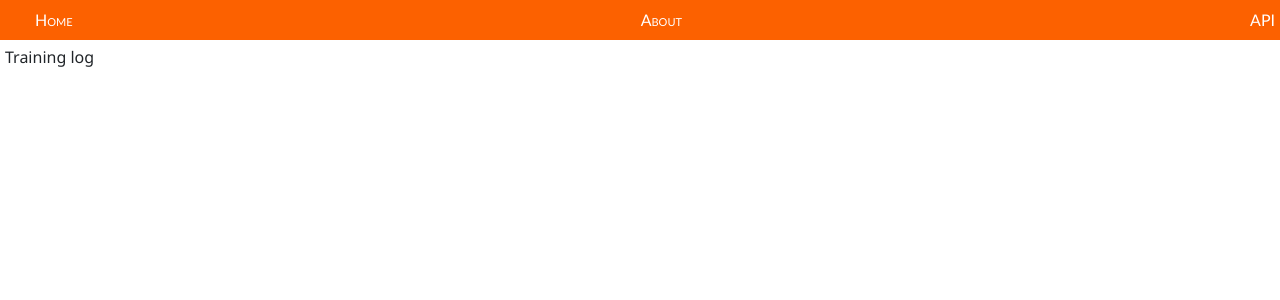
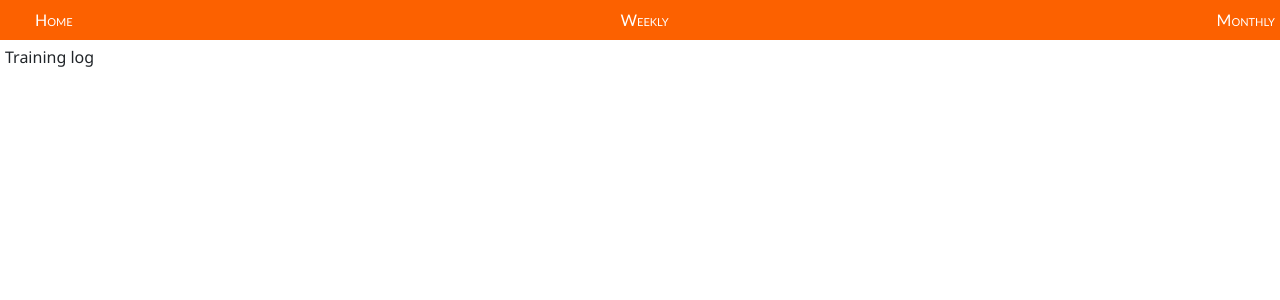
Before and after one commit to mattjdickinson/strava_training-app, a Flask app: template strava_app/templates/home.html in a window 1280 px wide. Shown: the top 300 px of the page. Run offline with Flask 2, Linux system fonts and the light colour scheme; the template is opened without the code that fills it, so the values that code supplies are empty; some libraries are stand-ins or nearby versions.

Commit message:
working charts

```diff
--- a/activity_readall.txt
+++ b/activity_readall.txt
@@ -10,8 +10,8 @@ https://www.strava.com/oauth/authorize?client_id=55362&redirect_uri=http://local
 
 https://www.strava.com/oauth/token?client_id=55362&client_secret=ce6ff8b1b337d045cd05e68e038f716a050d1ef9&code=792dace64644c9ca6c46c544f9f3aca0c60d4dc8&grant_type=authorization_code
 
-"refresh_token":aa8407ef4cb66a2ef8c7bc685dc64d9debbd8af4
-"access_token":4b7758c42798b3b17c0b2dd620fe46d65daf63a4
+"refresh_token":xxx
+"access_token":xxx
 
 3) View your activiies using the access token just received GET
 
--- a/strava_app/get_data.py
+++ b/strava_app/get_data.py
@@ -360,7 +360,7 @@ def weekly_totals(df):
     time['time'] = time['time'].apply(lambda x: format_timedelta_to_HHMMSS(x))
     w_totals = pd.merge(dist, time, how='left', on='grp_idx')
     w_totals['wc'] = w_totals['grp_idx'].apply(lambda x: from_year_week_to_date(x).date())
-
+    w_totals['distance'] = w_totals['distance'].map(lambda a: '{:.2f}'.format(a))
     return w_totals
 
 
@@ -375,7 +375,7 @@ def monthly_totals(df):
     # use strptime to read date in specific format, then strftime to put it in desired format
     for i in range(len(monthly)):
         monthly.loc[i, 'month_start'] = datetime(year=monthly.loc[i, 'year'] ,month=monthly.loc[i, 'month'], day=1).date().strftime('%b-%Y')
-
+    monthly['distance'] = monthly['distance'].map(lambda a: '{:.2f}'.format(a))
     return monthly
 
 
--- a/strava_app/templates/layout.html
+++ b/strava_app/templates/layout.html
@@ -13,8 +13,8 @@
     <body>
         <div class="navbar">
             <a href="{{ url_for('home') }}" class="navbar-item">Home</a>
-            <a href="{{ url_for('about') }}" class="navbar-item">About</a>
-            <a href="{{ url_for('api') }}" class="navbar-item">API</a>
+            <a href="{{ url_for('weekly') }}" class="navbar-item">Weekly</a>
+            <a href="{{ url_for('monthly') }}" class="navbar-item">Monthly</a>
         </div>
 
         <div class="body-content">
--- a/strava_app/views.py
+++ b/strava_app/views.py
@@ -51,8 +51,37 @@ def home():
 
     return render_template("home.html", column_names=column_names, activity_data=activity_data, weekly_totals=weekly)
 
-@app.route("/about/")
-def about():
+@app.route("/weekly/")
+def weekly():
+    use_stored_data = True
+
+    start_date =  datetime(2020, 1, 1).date()
+    end_date = datetime(2020, 12, 31).date()
+    access_token = get_access_token()
+    athlete_id = get_athlete(access_token)['id']
+    athlete_stats = get_athlete_stats(access_token, athlete_id, use_stored_data)
+    total_activities  = total_activities = athlete_stats['all_ride_totals']['count'] + athlete_stats['all_run_totals']['count'] + athlete_stats['all_swim_totals']['count']
+    activity_ids = get_activity_ids(access_token, total_activities, use_stored_data)
+    runs = activity_ids[(activity_ids.type == 'Run')]
+    weekly = weekly_totals(runs)
+    labels = weekly['wc'][weekly.wc >= start_date]
+    values = weekly['distance'][weekly.wc >= start_date]
+
+
+    # monthly = monthly_totals(runs)
+    # print(monthly)
+    # labels = monthly['month_start']
+    # values = monthly['distance']
+
+
+
+    bar_labels=labels
+    bar_values=values
+    return render_template("weekly.html", title='Miles per week', max=120, labels=bar_labels, values=bar_values)
+
+
+@app.route("/monthly/")
+def monthly():
     use_stored_data = True
 
     start_date =  datetime(2018, 1, 1).date()
@@ -63,46 +92,17 @@ def about():
     total_activities  = total_activities = athlete_stats['all_ride_totals']['count'] + athlete_stats['all_run_totals']['count'] + athlete_stats['all_swim_totals']['count']
     activity_ids = get_activity_ids(access_token, total_activities, use_stored_data)
     runs = activity_ids[(activity_ids.type == 'Run')]
+
+    # Causes assertion error if the below line is omitted. Don't know why
     weekly = weekly_totals(runs)
 
     monthly = monthly_totals(runs)
-    print(monthly)
-    # column_names = ['Week commencing',
-    #                 'Total Distance (mi)',
-    #                 'Total Time']
-
-    # return render_template("about.html", column_names=column_names, weekly_totals=weekly)
     labels = monthly['month_start']
-    values = monthly['distance'] #[monthly.month_start >= start_date]
-
+    values = monthly['distance']
 
     bar_labels=labels
     bar_values=values
-    return render_template("api.html", title='Monthly mileage', max=500, labels=bar_labels, values=bar_values)
-
-
-@app.route("/api/")
-def api():
-    use_stored_data = True
-
-    start_date =  datetime(2020, 1, 1).date()
-    end_date = datetime(2020, 12, 31).date()
-
-    access_token = get_access_token()
-    athlete_id = get_athlete(access_token)['id']
-    athlete_stats = get_athlete_stats(access_token, athlete_id, use_stored_data)
-    total_activities  = total_activities = athlete_stats['all_ride_totals']['count'] + athlete_stats['all_run_totals']['count'] + athlete_stats['all_swim_totals']['count']
-    activity_ids = get_activity_ids(access_token, total_activities, use_stored_data)
-    runs = activity_ids[(activity_ids.type == 'Run')]
-    weekly = weekly_totals(runs)
-
-    labels = weekly['wc'][weekly.wc >= start_date]
-    values = weekly['distance'][weekly.wc >= start_date]
-
-
-    bar_labels=labels
-    bar_values=values
-    return render_template("api.html", title='Weekly mileage for 2020', max=120, labels=bar_labels, values=bar_values)
+    return render_template("monthly.html", title='Monthly mileage', max=500, labels=bar_labels, values=bar_values)
 
 
 # https://developers.strava.com/docs/authentication/
@@ -113,8 +113,3 @@ def get_code():
 
 
     return render_template("api.html")
-
-# @app.route("/api/data")
-# def get_data():
-
-#     return app.send_static_file("data.json")
```
Also changed, not shown: strava_app/templates/monthly.html (renamed from strava_app/templates/api.html), strava_app/templates/weekly.html (renamed from strava_app/templates/about.html), strava_cache.sqlite.
